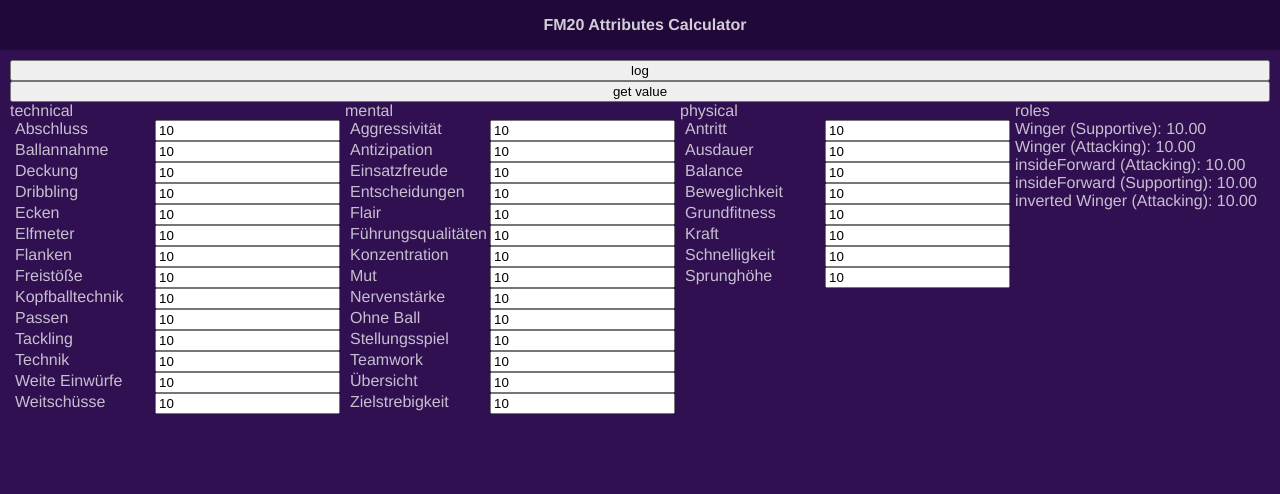
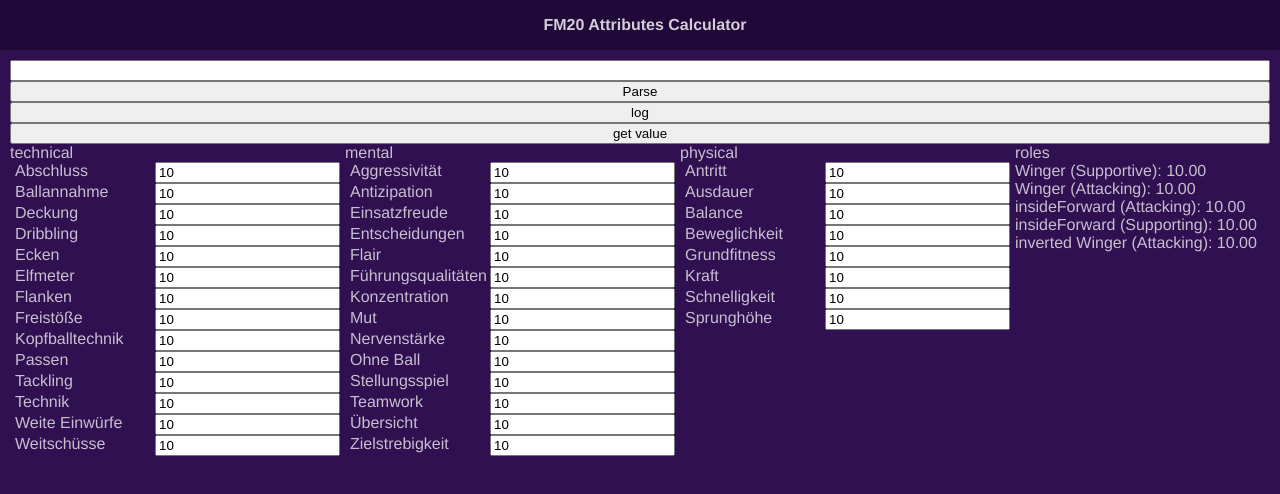
Before and after one commit to sehne/fm20-attributes-calculator, a Vue app: page / in a window 1280 px wide. Shown: the top 494 px of the page. Built offline with nearby package versions, Linux system fonts and the light colour scheme.

Commit message:
add parse attribute ratings from text

```diff
--- a/src/App.vue
+++ b/src/App.vue
@@ -5,6 +5,9 @@
     </div>
 
     <div class="content">
+      <input v-bind:value="textToParse" v-on:input="updateText($event.target.value)" />
+
+      <button @click="parseText()">Parse</button>
       <button @click="log()">log</button>
       <button @click="getValue()">get value</button>
 
@@ -61,6 +64,7 @@ export default {
   name: "app",
   data: () => {
     return {
+      textToParse: "",
       attributes: {
         technical: {
           finishing: {
@@ -285,6 +289,29 @@ export default {
     },
     updateValue(obj) {
       this.attributes[obj.type][obj.id].rating = obj.newRating;
+    },
+    updateText(text) {
+      this.textToParse = text;
+    },
+    parseText() {
+      const ratingsArray = this.textToParse
+        .replace(/[^\d\s]/g, "")
+        .replace(/\s+/g, " ")
+        .trim()
+        .split(" ");
+      const technicalKeys = Object.keys(this.attributes.technical);
+      const mentalKeys = Object.keys(this.attributes.mental);
+      const physicalKeys = Object.keys(this.attributes.physical);
+
+      for (let i = 0; i < 14; i++) {
+        this.attributes.technical[technicalKeys[i]].rating = ratingsArray[i];
+      }
+      for (let i = 14; i < 28; i++) {
+        this.attributes.mental[mentalKeys[i - 14]].rating = ratingsArray[i];
+      }
+      for (let i = 28; i < 36; i++) {
+        this.attributes.physical[physicalKeys[i - 28]].rating = ratingsArray[i];
+      }
     }
   }
 };
```
